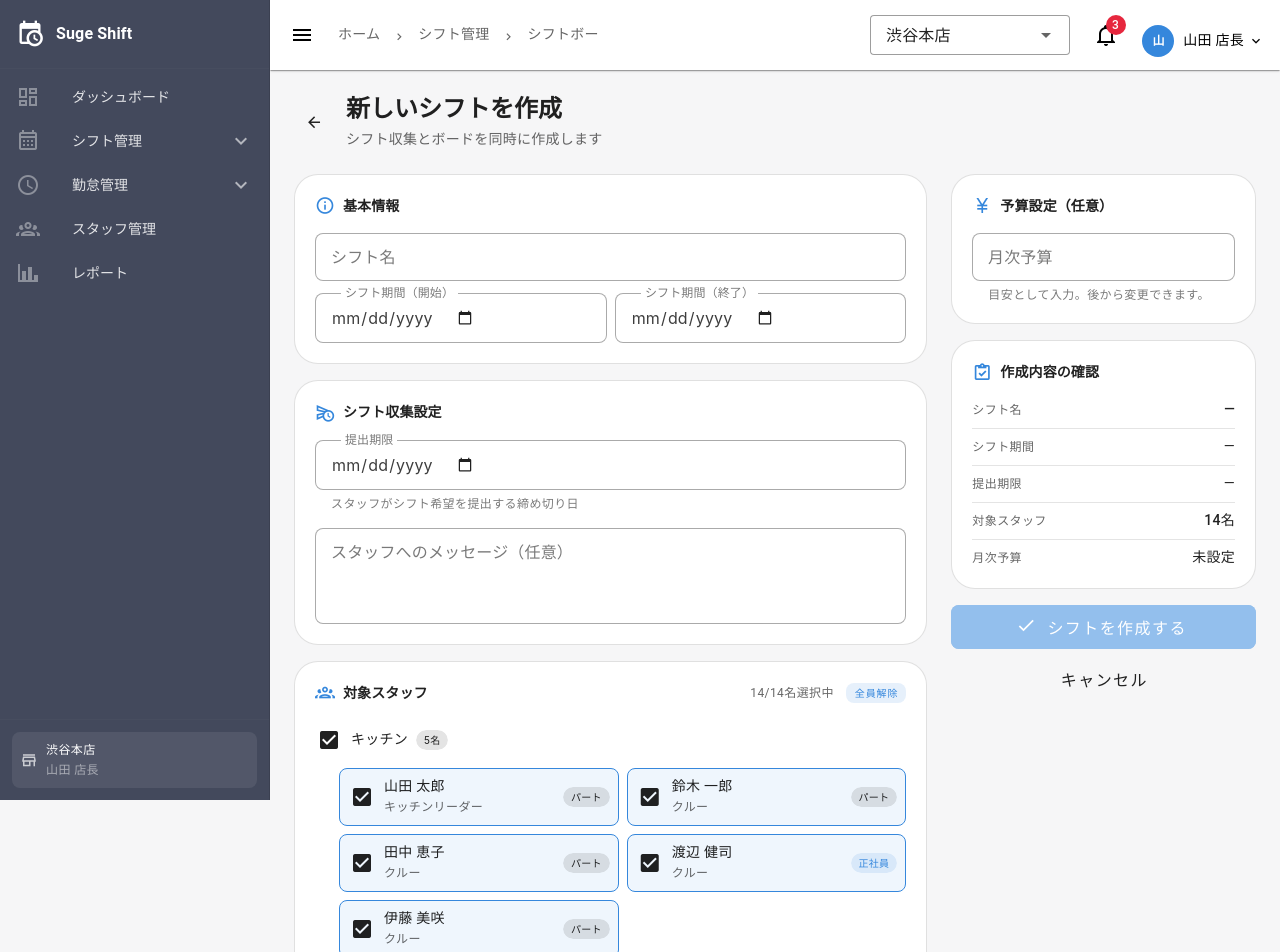
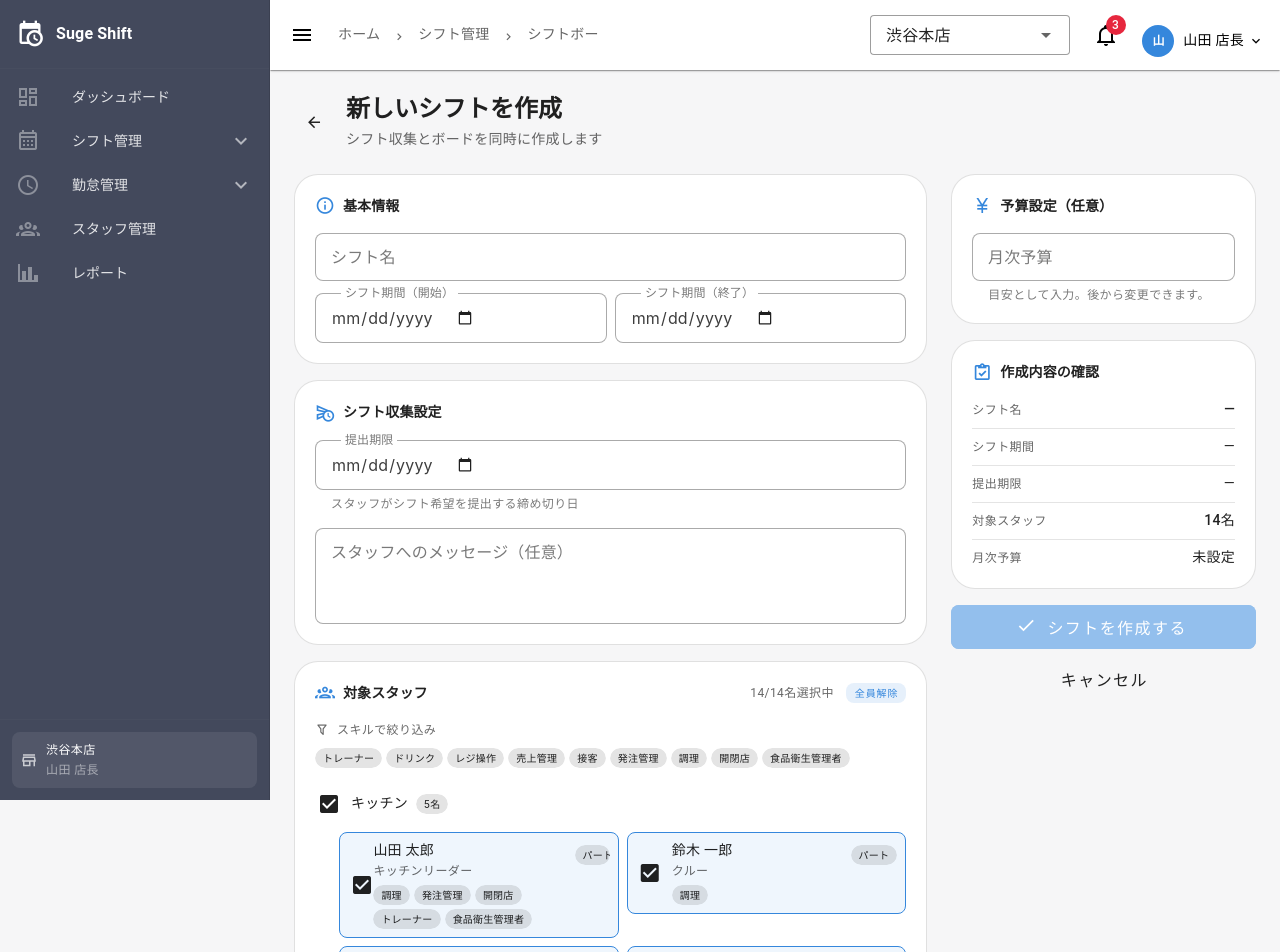
Before and after one commit to tuna318/shift-system-poc, a Nuxt app in the folder aweb/: page /shifts/board/new in a window 1280 px wide. Shown: the top 952 px of the page. Built offline with nearby package versions, Linux system fonts and the light colour scheme.

Commit message:
feat: add skill filtering to employee selection in new board page

```diff
--- a/aweb/pages/shifts/board/new.vue
+++ b/aweb/pages/shifts/board/new.vue
@@ -131,13 +131,44 @@
                 </div>
               </div>
 
+              <!-- Skill filter -->
+              <div class="mb-4">
+                <div class="d-flex align-center ga-2 mb-2">
+                  <v-icon size="14" color="medium-emphasis">mdi-filter-outline</v-icon>
+                  <span class="text-caption text-medium-emphasis">スキルで絞り込み</span>
+                  <v-btn
+                    v-if="skillFilter"
+                    size="x-small"
+                    variant="text"
+                    color="primary"
+                    @click="skillFilter = null"
+                  >クリア</v-btn>
+                </div>
+                <div class="d-flex flex-wrap ga-1">
+                  <v-chip
+                    v-for="skill in allSkills"
+                    :key="skill"
+                    size="x-small"
+                    :variant="skillFilter === skill ? 'flat' : 'tonal'"
+                    :color="skillFilter === skill ? 'primary' : 'default'"
+                    style="cursor: pointer"
+                    @click="skillFilter = skillFilter === skill ? null : skill"
+                  >{{ skill }}</v-chip>
+                </div>
+              </div>
+
               <div v-if="selectedEmployeeIds.length === 0" class="mb-3">
                 <v-alert type="warning" variant="tonal" density="compact" rounded="lg">
                   対象スタッフを1名以上選択してください
                 </v-alert>
               </div>
 
-              <div v-for="dept in departments" :key="dept.name" class="mb-4">
+              <div
+                v-for="dept in departments"
+                v-show="dept.filteredEmployees.length > 0"
+                :key="dept.name"
+                class="mb-4"
+              >
                 <div class="d-flex align-center justify-space-between mb-2">
                   <div class="d-flex align-center ga-2">
                     <v-checkbox
@@ -148,14 +179,14 @@
                       @update:model-value="toggleDept(dept.name, $event)"
                     />
                     <span class="text-body-2 font-weight-medium">{{ dept.name }}</span>
-                    <v-chip size="x-small" variant="tonal">{{ dept.employees.length }}名</v-chip>
+                    <v-chip size="x-small" variant="tonal">{{ dept.filteredEmployees.length }}名</v-chip>
                   </div>
                 </div>
 
                 <div class="pl-6">
                   <v-row dense>
                     <v-col
-                      v-for="emp in dept.employees"
+                      v-for="emp in dept.filteredEmployees"
                       :key="emp.id"
                       cols="12" sm="6"
                     >
@@ -183,11 +214,21 @@
                         <div class="flex-grow-1 min-width-0">
                           <div class="text-body-2 font-weight-medium text-truncate">{{ emp.name }}</div>
                           <div class="text-caption text-medium-emphasis">{{ emp.position }}</div>
+                          <div v-if="emp.skills.length > 0" class="d-flex flex-wrap ga-1 mt-1">
+                            <v-chip
+                              v-for="skill in emp.skills"
+                              :key="skill"
+                              size="x-small"
+                              :variant="skillFilter === skill ? 'flat' : 'tonal'"
+                              :color="skillFilter === skill ? 'primary' : 'default'"
+                            >{{ skill }}</v-chip>
+                          </div>
                         </div>
                         <v-chip
                           size="x-small"
                           :color="emp.employmentType === 'FULL_TIME' ? 'primary' : 'default'"
                           variant="tonal"
+                          class="align-self-start mt-1"
                         >
                           {{ emp.employmentType === 'FULL_TIME' ? '正社員' : 'パート' }}
                         </v-chip>
@@ -320,12 +361,25 @@ const activeEmployees = computed(() =>
   allEmployees.filter(e => e.status === 'ACTIVE'),
 )
 
+const skillFilter = ref<string | null>(null)
+
+const allSkills = computed(() => {
+  const set = new Set<string>()
+  for (const emp of activeEmployees.value) {
+    for (const skill of emp.skills) set.add(skill)
+  }
+  return Array.from(set).sort()
+})
+
 const departments = computed(() => {
   const deptNames = ['キッチン', 'ホール', 'レジ']
-  return deptNames.map(name => ({
-    name,
-    employees: activeEmployees.value.filter(e => e.department === name),
-  }))
+  return deptNames.map(name => {
+    const all = activeEmployees.value.filter(e => e.department === name)
+    const filtered = skillFilter.value
+      ? all.filter(e => e.skills.includes(skillFilter.value!))
+      : all
+    return { name, filteredEmployees: filtered }
+  })
 })
 
 const selectedEmployeeIds = ref<string[]>(activeEmployees.value.map(e => e.id))
```
